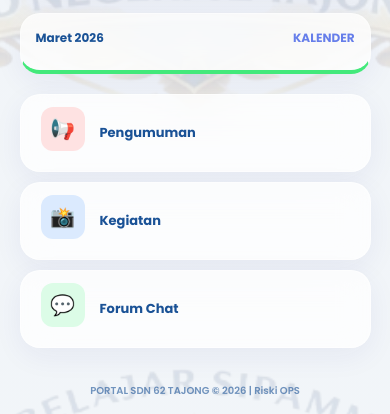
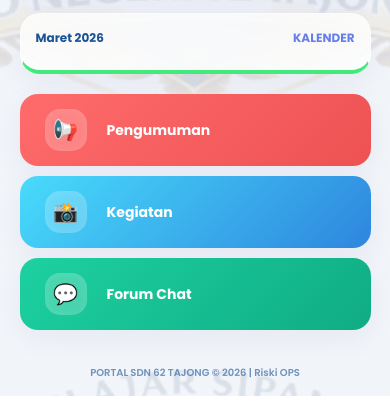
Before and after one commit to Sunbio-bio/sdn62online, a website: page index.html in a window 390 px wide. Shown: the part 555-969 px from the top of the page. Drawn offline with Linux system fonts and the light colour scheme; a script that the page names is missing; a web font is replaced by a local one.

Commit message:
Update index.html

```diff
--- a/index.html
+++ b/index.html
@@ -44,15 +44,13 @@
         }
         .menu-toggle { font-size: 24px; cursor: pointer; color: #1a5296; }
 
-        /* --- STATS BAR DENGAN WARNA WARNI ELEGAN --- */
+        /* --- STATS BAR --- */
         .stats-grid { display: grid; grid-template-columns: repeat(4, 1fr); gap: 10px; padding: 15px 5% 5px; }
         .stat-item { padding: 12px; display: flex; align-items: center; justify-content: center; gap: 8px; font-weight: 700; font-size: 13px; color: #fff; border: none; }
-
-        /* Warna spesifik tiap kolom stats */
-        .stat-siswa { background: linear-gradient(135deg, #4facfe 0%, #00f2fe 100%); } /* Biru Muda */
-        .stat-guru { background: linear-gradient(135deg, #667eea 0%, #764ba2 100%); }  /* Ungu Blue */
-        .stat-tendik { background: linear-gradient(135deg, #f093fb 0%, #f5576c 100%); } /* Pink/Red */
-        .stat-kelas { background: linear-gradient(135deg, #43e97b 0%, #38f9d7 100%); }  /* Hijau */
+        .stat-siswa { background: linear-gradient(135deg, #4facfe 0%, #00f2fe 100%); }
+        .stat-guru { background: linear-gradient(135deg, #667eea 0%, #764ba2 100%); }
+        .stat-tendik { background: linear-gradient(135deg, #f093fb 0%, #f5576c 100%); }
+        .stat-kelas { background: linear-gradient(135deg, #43e97b 0%, #38f9d7 100%); }
 
         /* --- HERO & DASHBOARD --- */
         .container { padding: 0 5% 20px; }
@@ -62,29 +60,37 @@
         .logo-container { width: 110px; height: 110px; display: flex; align-items: center; justify-content: center; }
         .dashboard-logo { width: 100%; height: auto; object-fit: contain; filter: drop-shadow(0 5px 10px rgba(0,0,0,0.1)); }
 
-        /* --- WIDGETS (WARNA KHUSUS) --- */
+        /* --- WIDGETS --- */
         .dashboard-grid { display: grid; grid-template-columns: 1fr 1.5fr; gap: 15px; margin-bottom: 20px; }
         .clock-box { padding: 20px; text-align: center; border-bottom: 4px solid #4facfe; }
         .time-now { font-family: 'Digital-7 Mono', sans-serif; font-size: 60px; color: #1a5296; line-height: 1; }
         .date-now { font-size: 12px; font-weight: 600; color: #6e84a3; margin-top: 5px; }
-
         .calendar-box { padding: 15px; border-bottom: 4px solid #43e97b; }
         .cal-head { display: flex; justify-content: space-between; margin-bottom: 8px; font-weight: 700; font-size: 12px; color: #1a5296; }
         .cal-days { display: grid; grid-template-columns: repeat(7, 1fr); gap: 3px; text-align: center; font-size: 10px; }
         .date-num { padding: 5px; border-radius: 8px; }
-        .date-num.today { background: #1a5296; color: white; font-weight: 700; box-shadow: 0 4px 10px rgba(26, 82, 150, 0.3); }
+        .date-num.today { background: #1a5296; color: white; font-weight: 700; }
 
-        /* --- ACTION BUTTONS (MODERN COLOR) --- */
+        /* --- ACTION BUTTONS DENGAN WARNA BARU (AESTETIC) --- */
         .action-row { display: grid; grid-template-columns: repeat(3, 1fr); gap: 15px; }
-        .action-card { padding: 15px; display: flex; flex-direction: column; align-items: center; text-align: center; cursor: pointer; transition: 0.3s ease; border: 1px solid rgba(255,255,255,0.5); }
-        .action-card:hover { transform: translateY(-3px); background: #fff; box-shadow: 0 10px 20px rgba(0,0,0,0.05); }
-        .action-icon { width: 44px; height: 44px; border-radius: 12px; display: flex; align-items: center; justify-content: center; font-size: 20px; margin-bottom: 8px; }
+        .action-card {
+            padding: 20px; display: flex; flex-direction: column; align-items: center; text-align: center;
+            cursor: pointer; transition: 0.3s ease; border: none; color: white;
+        }
+        .action-card:hover { transform: translateY(-5px); filter: brightness(1.1); box-shadow: 0 10px 20px rgba(0,0,0,0.15); }
 
-        .bg-red { background: #fee2e2; color: #ef4444; }
-        .bg-blue { background: #dbeafe; color: #3b82f6; }
-        .bg-green { background: #dcfce7; color: #22c55e; }
+        /* Gradient khusus tombol aksi */
+        .card-pengumuman { background: linear-gradient(135deg, #ff6b6b 0%, #ee5253 100%); }
+        .card-kegiatan { background: linear-gradient(135deg, #48dbfb 0%, #2e86de 100%); }
+        .card-forum { background: linear-gradient(135deg, #1dd1a1 0%, #10ac84 100%); }
 
-        /* --- MODAL FORM --- */
+        .action-icon {
+            width: 50px; height: 50px; border-radius: 15px; background: rgba(255,255,255,0.2);
+            display: flex; align-items: center; justify-content: center; font-size: 24px; margin-bottom: 10px;
+            box-shadow: inset 0 0 10px rgba(255,255,255,0.1);
+        }
+
+        /* --- MODAL --- */
         .modal { display: none; position: fixed; inset: 0; background: rgba(0,0,0,0.4); z-index: 4000; align-items: center; justify-content: center; backdrop-filter: blur(5px); padding: 20px; }
         .modal-content {
             background: #fff; padding: 25px; border-radius: 24px; width: 100%; max-width: 400px;
@@ -100,11 +106,9 @@
             width: 100%; padding: 12px 15px; border: 1.5px solid #edf2f7; border-radius: 12px;
             font-size: 13px; background: #f8fafc; transition: 0.3s; color: #4a5568;
         }
-        input:focus, textarea:focus { border-color: #1a5296; background: #fff; outline: none; }
         .btn-post {
             width: 100%; background: #1a5296; color: white; padding: 14px; border: none;
-            border-radius: 12px; font-weight: 700; font-size: 13px; cursor: pointer;
-            margin-top: 10px; transition: 0.3s;
+            border-radius: 12px; font-weight: 700; font-size: 13px; cursor: pointer; margin-top: 10px;
         }
 
         /* --- FOOTER --- */
@@ -115,7 +119,8 @@
             .stats-grid { grid-template-columns: repeat(2, 1fr); padding: 10px 5%; }
             .dashboard-grid { grid-template-columns: 1fr; }
             .action-row { grid-template-columns: 1fr; gap: 10px; }
-            .action-card { flex-direction: row; gap: 15px; padding: 12px 20px; justify-content: flex-start; }
+            .action-card { flex-direction: row; gap: 20px; padding: 15px 25px; justify-content: flex-start; border-radius: 18px; }
+            .action-icon { margin-bottom: 0; width: 42px; height: 42px; font-size: 20px; }
             .hero-banner { flex-direction: column-reverse; text-align: center; padding: 20px; }
             .logo-container { margin-bottom: 15px; width: 90px; height: 90px; }
         }
@@ -177,17 +182,17 @@
         </div>
 
         <div class="action-row">
-            <div class="action-card glass-panel" onclick="openModal('PENGUMUMAN')">
-                <div class="action-icon bg-red">📢</div>
-                <h3 style="font-size: 13px;">Pengumuman</h3>
+            <div class="action-card card-pengumuman glass-panel" onclick="openModal('PENGUMUMAN')">
+                <div class="action-icon">📢</div>
+                <h3 style="font-size: 14px; font-weight: 700;">Pengumuman</h3>
             </div>
-            <div class="action-card glass-panel" onclick="openModal('KEGIATAN')">
-                <div class="action-icon bg-blue">📸</div>
-                <h3 style="font-size: 13px;">Kegiatan</h3>
+            <div class="action-card card-kegiatan glass-panel" onclick="openModal('KEGIATAN')">
+                <div class="action-icon">📸</div>
+                <h3 style="font-size: 14px; font-weight: 700;">Kegiatan</h3>
             </div>
-            <div class="action-card glass-panel" onclick="bukaForum()">
-                <div class="action-icon bg-green">💬</div>
-                <h3 style="font-size: 13px;">Forum Chat</h3>
+            <div class="action-card card-forum glass-panel" onclick="bukaForum()">
+                <div class="action-icon">💬</div>
+                <h3 style="font-size: 14px; font-weight: 700;">Forum Chat</h3>
             </div>
         </div>
     </div>
@@ -217,7 +222,7 @@
     </footer>
 
     <script>
-        /* --- SKRIP ASLI 100% TETAP DI PERTAHANKAN (TANPA EDIT) --- */
+        /* --- SKRIP ASLI 100% UTUH --- */
         const ably = new Ably.Realtime('Lqd-SA.02uOJw:5Q9fS13uwWhBLZJsqF9XA4gjNMzowZHCq2jJ9kxDdx8');
         const channel = ably.channels.get('update-sekolah');
         let currentType = "";
```
